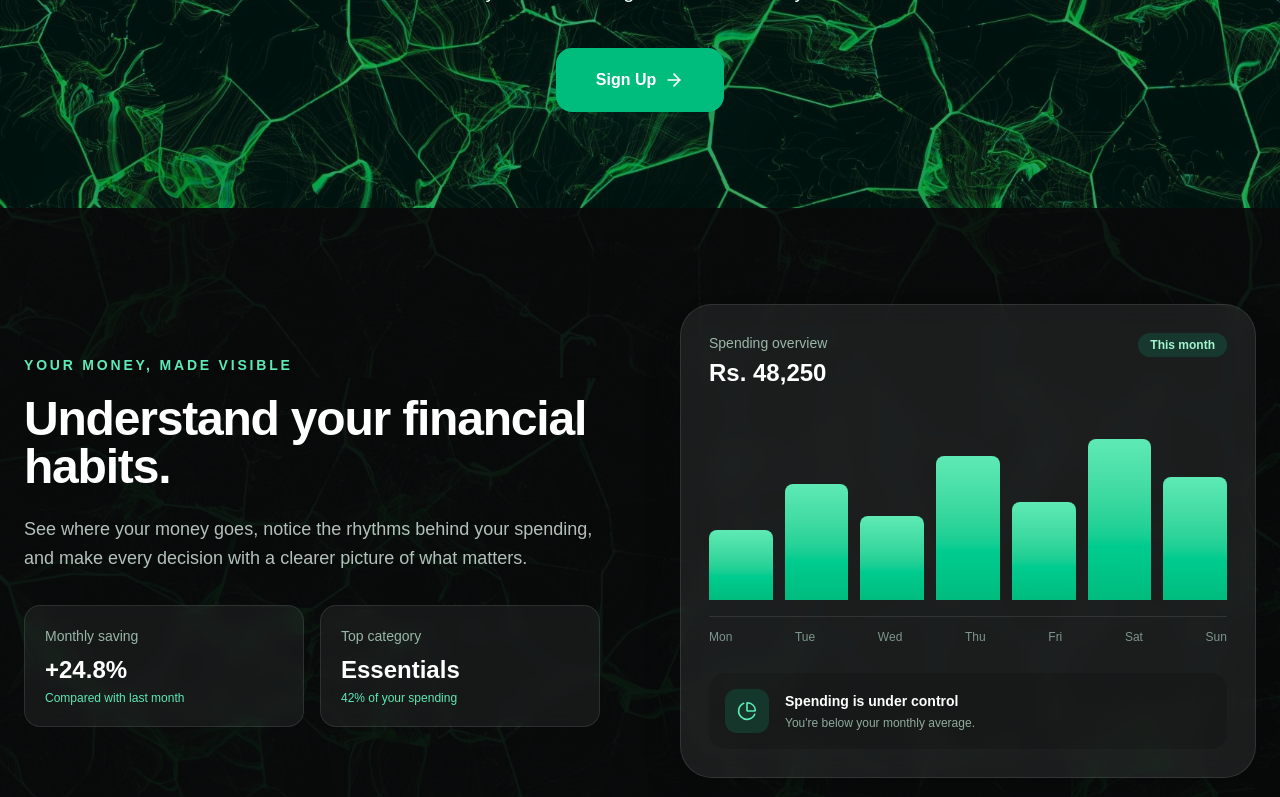
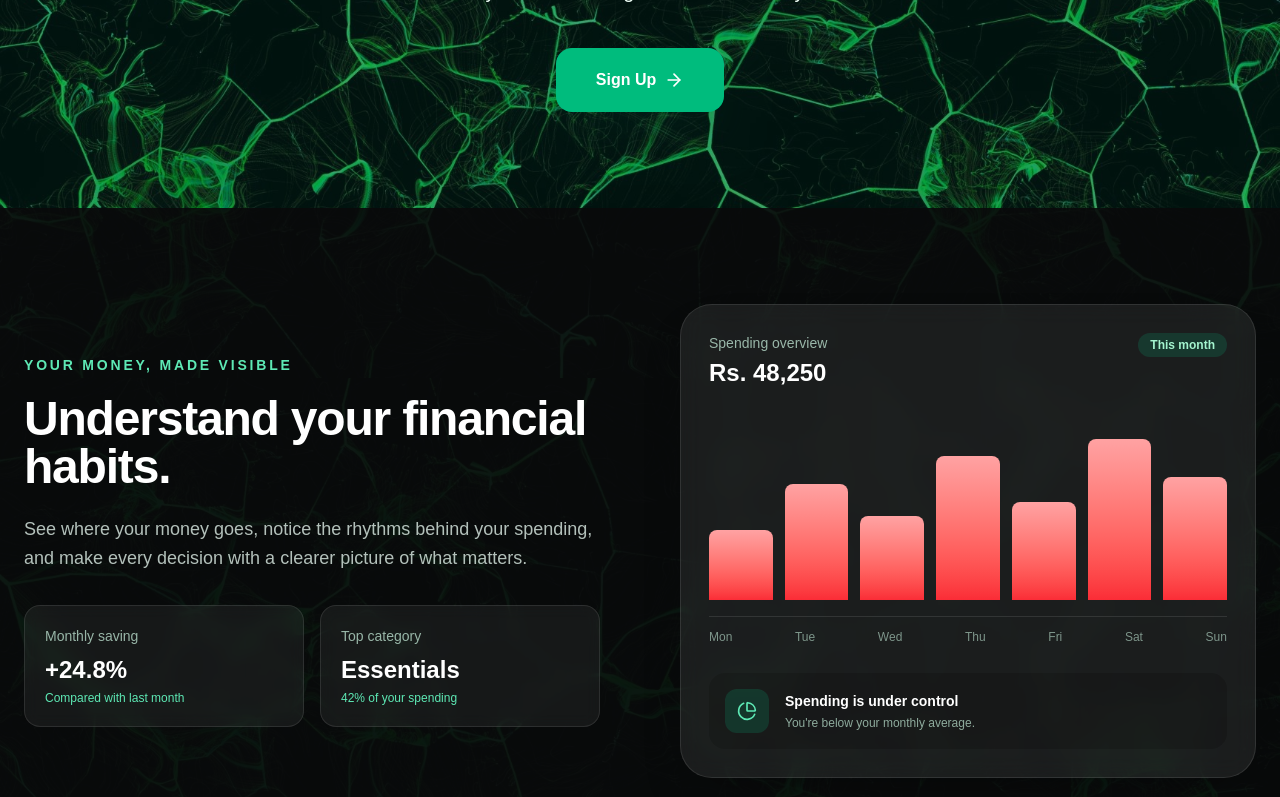
Before and after one commit to Chethiya-Bandara/Monetra, a Next.js app in the folder frontend/: page / in a window 1280 px wide. Shown: the part 422-1219 px from the top of the page. Built offline with nearby package versions, Linux system fonts and the light colour scheme.

Commit message:
UI redesign

```diff
--- a/frontend/app/page.tsx
+++ b/frontend/app/page.tsx
@@ -354,7 +354,7 @@ export default function LandingPage() {
                 {[40, 66, 48, 82, 56, 92, 70].map((height, index) => (
                   <div key={index} className="flex h-full flex-1 items-end">
                     <div
-                      className="habit-bar w-full rounded-t-lg bg-gradient-to-t from-emerald-500 to-emerald-300"
+                      className="habit-bar w-full rounded-t-lg bg-gradient-to-t from-red-500 to-red-300"
                       style={{ height: `${height}%` }}
                     />
                   </div>
```
